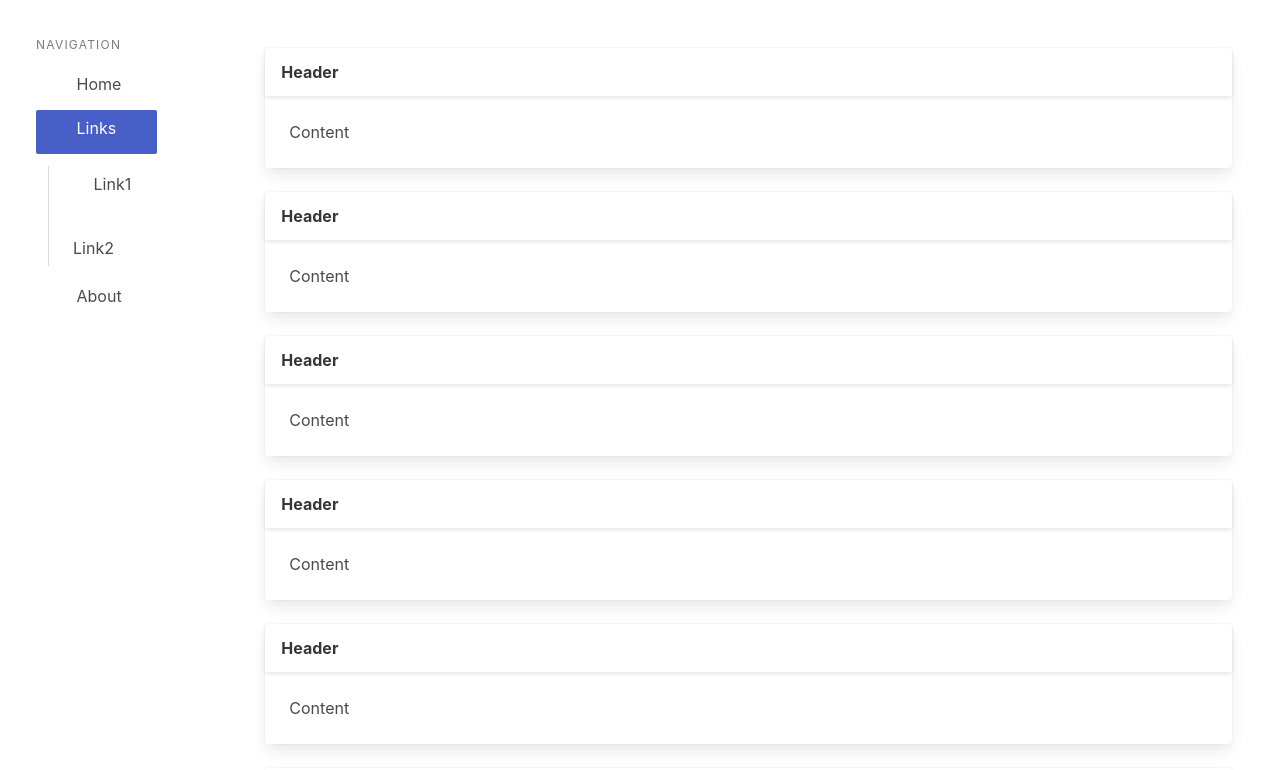
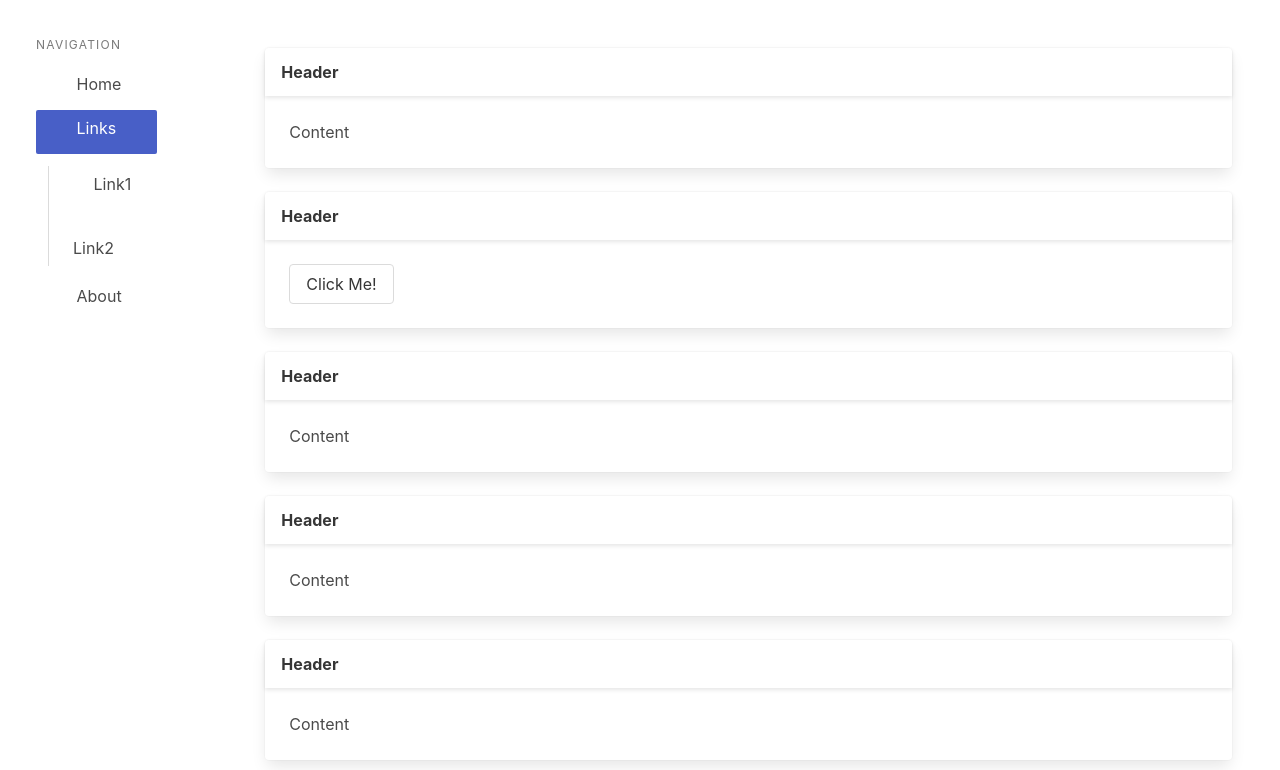
Before and after one commit to ChrisDemahy/harmony-2, a React (Create React App) app in the folder front-end/: page /app in a window 1280 px wide. Shown: the top 770 px of the page. Built offline with nearby package versions, Linux system fonts and the light colour scheme.

Commit message:
Finshed Redux Outline

```diff
--- a/front-end/package.json
+++ b/front-end/package.json
@@ -18,6 +18,8 @@
     "react-redux": "^7.2.2",
     "react-router-dom": "^5.2.0",
     "react-scripts": "4.0.3",
+    "redux-devtools-extension": "^2.13.8",
+    "redux-thunk": "^2.3.0",
     "typescript": "^4.1.2",
     "web-vitals": "^1.0.1"
   },
--- a/front-end/src/components/MessageContainer.tsx
+++ b/front-end/src/components/MessageContainer.tsx
@@ -1,6 +1,14 @@
 import React from "react";
+import { useDispatch } from "react-redux";
+import { useTypedSelector } from "../store";
+import { updateMessages } from "../store/chat/actions";
 
 const MessageContainer = () => {
+  const messages = useTypedSelector((state) => state.chat.messages);
+  console.log(messages);
+
+  const dispatch = useDispatch();
+
   return (
     <div className="container column is-10">
       <div className="section">
@@ -19,7 +27,21 @@ const MessageContainer = () => {
             <p className="card-header-title">Header</p>
           </div>
           <div className="card-content">
-            <div className="content">Content</div>
+            <div className="content">
+              {" "}
+              <button
+                onClick={() =>
+                  dispatch(
+                    updateMessages([
+                      { id: 3, content: "hello", user_id: 3, chatroom_id: 4 },
+                    ])
+                  )
+                }
+                className="button"
+              >
+                Click Me!
+              </button>
+            </div>
           </div>
         </div>
         <br />
--- a/front-end/src/index.tsx
+++ b/front-end/src/index.tsx
@@ -6,10 +6,15 @@ import reportWebVitals from "./reportWebVitals";
 
 import { Provider } from "react-redux";
 
+import { store } from "./store";
+
 // import store from "./store";
 ReactDOM.render(
   <React.StrictMode>
-    <App />
+    <Provider store={store}>
+      <App />
+    </Provider>
+    ,
   </React.StrictMode>,
   document.getElementById("root")
 );
--- a/front-end/src/store/index.ts
+++ b/front-end/src/store/index.ts
@@ -2,15 +2,25 @@
 
 import { systemReducer } from "./system/reducers";
 import { chatReducer } from "./chat/reducers";
-import { combineReducers, createStore } from "@reduxjs/toolkit";
-import { SystemState } from "./system/types";
-import { ChatState } from "./chat/types";
+import { combineReducers, createStore } from "redux";
+import { useSelector, TypedUseSelectorHook } from "react-redux";
+import { composeWithDevTools } from "redux-devtools-extension";
+import { applyMiddleware } from "@reduxjs/toolkit";
+import thunk from "redux-thunk";
 
 const rootReducer = combineReducers({
   system: systemReducer,
   chat: chatReducer,
 });
 
-export const store = createStore(rootReducer);
+export const store = createStore(
+  rootReducer,
+  composeWithDevTools(
+    applyMiddleware(thunk)
+    // other store enhancers if any
+  )
+);
 
 export type RootState = ReturnType<typeof rootReducer>;
+
+export const useTypedSelector: TypedUseSelectorHook<RootState> = useSelector;
```
Also changed, not shown: 1 other file (tests, documents, lock files or other folders).
